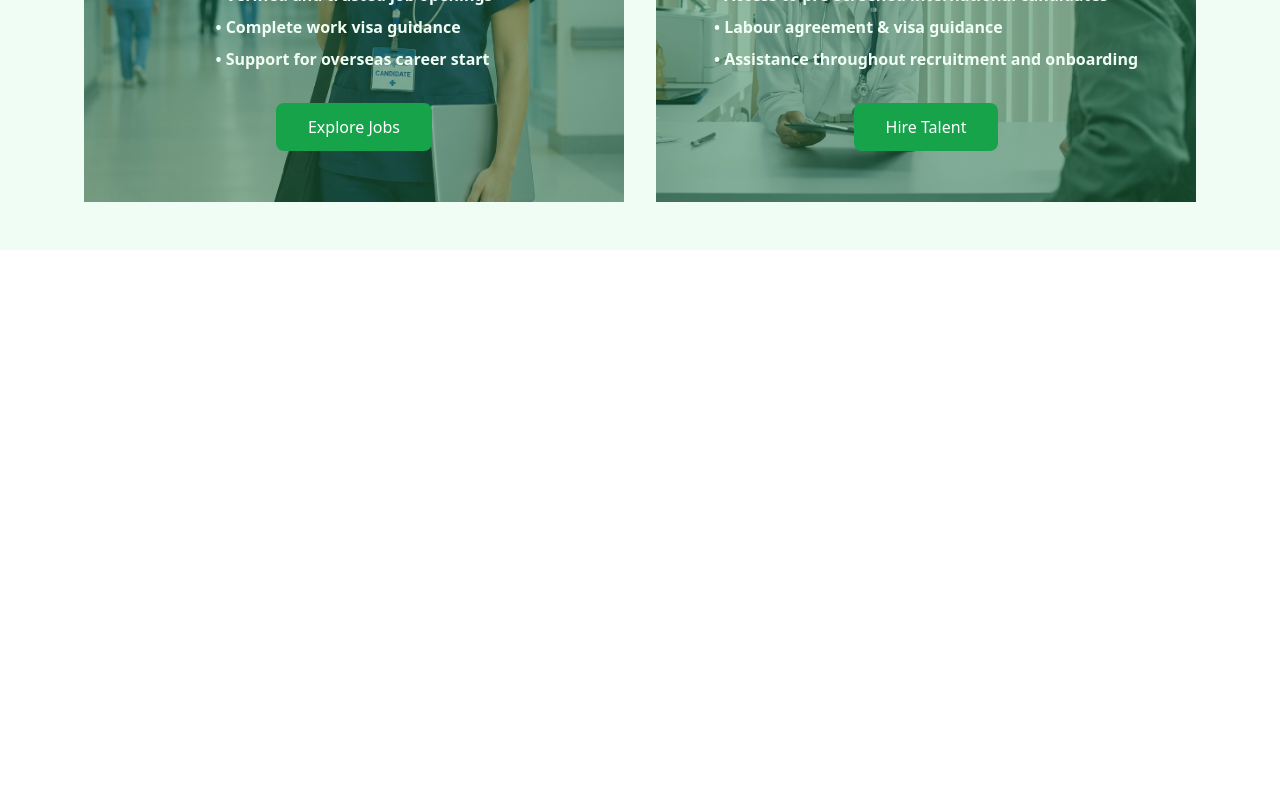
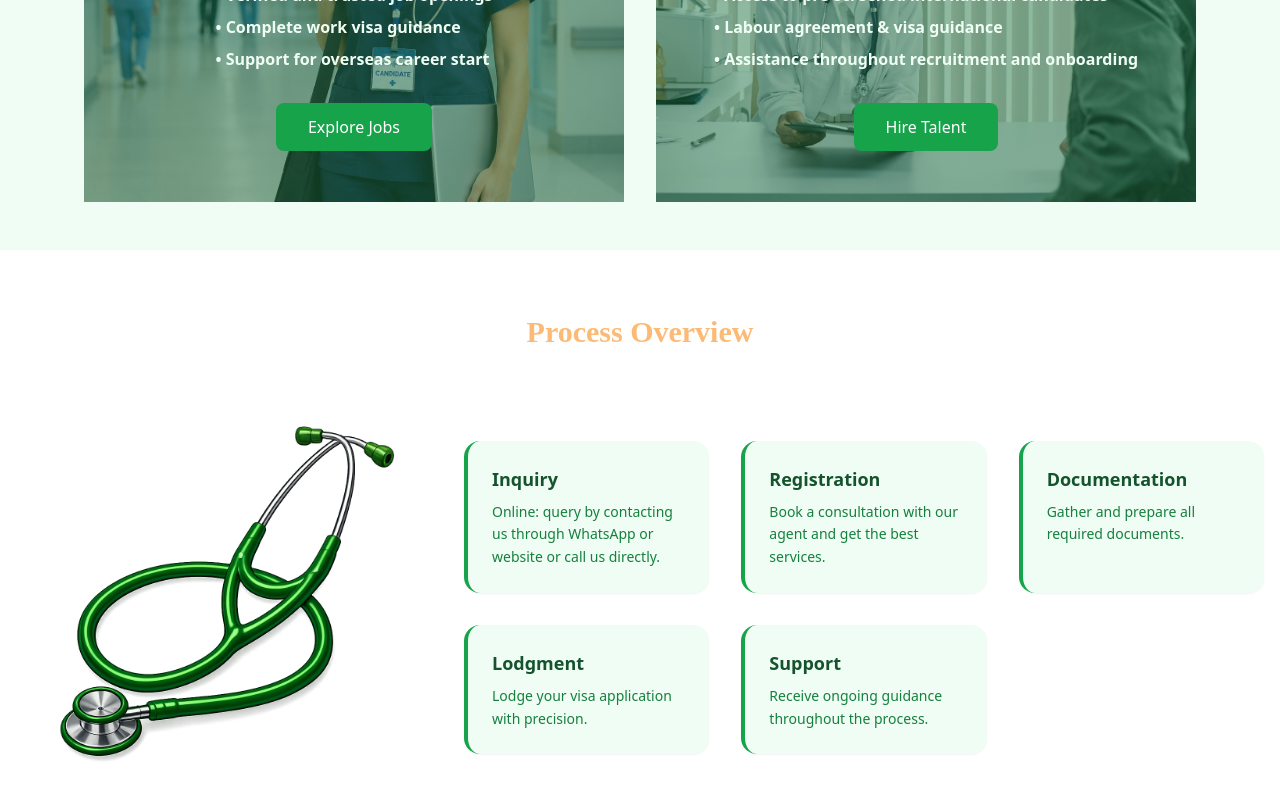
Before and after one commit to thejobsnvisa/jobsnvisa, a React (Vite) app: page / in a window 1280 px wide. Shown: the part 3264-4064 px from the top of the page. Before the commit the page ends 3514 px from the top, so only its background shows below. Built offline with nearby package versions, Linux system fonts and the light colour scheme.

Commit message:
project completed

```diff
--- /dev/null
+++ b/src/Components/ProcessOverview.jsx
@@ -0,0 +1,43 @@
+import Process from '../assets/Process.png'
+const ProcessOverview = () => {
+  const steps = [
+    { title: "Inquiry", desc: "Online: query by contacting us through WhatsApp or website or call us directly." },
+    { title: "Registration", desc: "Book a consultation with our agent and get the best services." },
+    { title: "Documentation", desc: "Gather and prepare all required documents." },
+    { title: "Lodgment", desc: "Lodge your visa application with precision." },
+    { title: "Support", desc: "Receive ongoing guidance throughout the process." },
+  ];
+
+  return (
+    <section className="w-full py-16 px-4">
+      <div className="max-w-7xl mx-auto">
+        <h2 className="text-center text-orange-300 text-3xl font-bold mb-12" style={{ fontFamily: "'Dangrek', cursive" }}>
+          Process Overview
+        </h2>
+
+        <div className="flex flex-col lg:flex-row items-center gap-12">
+          {/* Stethoscope Image - Scales down on mobile */}
+          <div className="w-full lg:w-1/3 flex justify-center">
+            <img
+              src={Process}
+              alt="Process"
+              className="w-[250px] lg:w-[400px] h-auto object-contain opacity-[]"
+            />
+          </div>
+
+          {/* Grid Layout - 1 column on mobile, 2 on tablet, 3 on desktop */}
+          <div className="grid grid-cols-1 md:grid-cols-2 lg:grid-cols-3 gap-8 w-full lg:w-2/3">
+            {steps.map((step, index) => (
+              <div key={index} className="bg-green-50 p-6 rounded-2xl border-l-4 border-green-600 shadow-sm">
+                <h3 className="font-bold text-green-900 text-lg mb-2">{step.title}</h3>
+                <p className="text-green-700 text-sm leading-relaxed">{step.desc}</p>
+              </div>
+            ))}
+          </div>
+        </div>
+      </div>
+    </section>
+  );
+};
+
+export default ProcessOverview;
--- a/src/pages/Home.jsx
+++ b/src/pages/Home.jsx
@@ -3,6 +3,7 @@ import Hero from "../Components/Hero"
 import Vision from "../Components/Vision"
 import WhyChoose from "../Components/WhyChoose"
 import Who from "../Components/Who"
+import ProcessOverview from "../Components/ProcessOverview"
 
 const Home = () => {
   return (
@@ -12,6 +13,7 @@ const Home = () => {
      <Vision />
      <WhyChoose />
      <Who />
+     <ProcessOverview/>
     </div>
   )
 }
```
Also changed, not shown: src/assets/Process.png (added).
